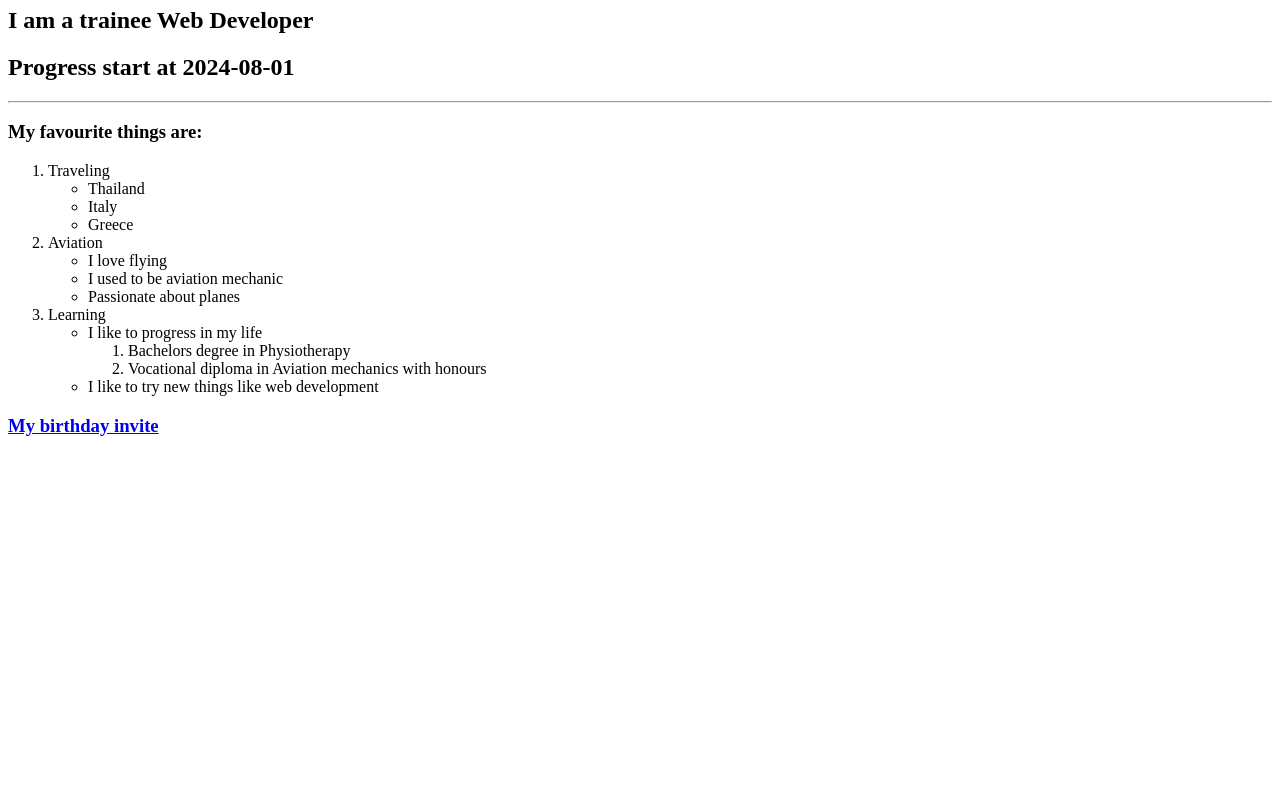
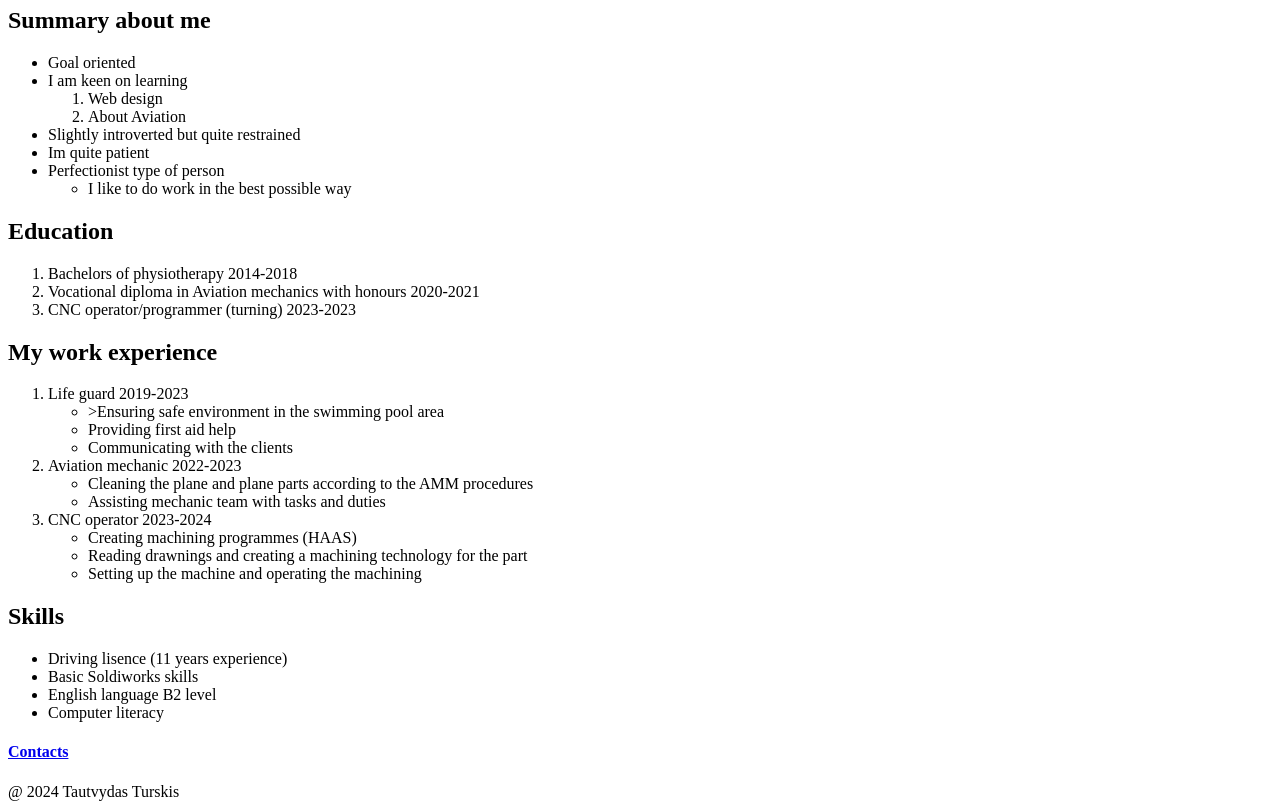
Before and after one commit to Tautviss7/html-portfolio, a plain HTML site: page index.html in a window 1280 px wide. Shown: the part 73-882 px from the top of the page. Before the commit the page ends 800 px from the top, so only its background shows below. Drawn offline with Linux system fonts and the light colour scheme.

Commit message:
Add files via upload

```diff
--- a/index.html
+++ b/index.html
@@ -1,66 +1,75 @@
-<!-- TODO 1: Create the HTML Boilerplate -->
-
-<!-- TODO 2: Add Your previous projects' HTML into the public folder -->
-
-<!-- TODO 3: Take screenshots of your project previews and add the images to the images folder -->
-
-<!-- TODO 4: Add titles/subtitles etc. -->
-
-<!-- TODO 5: Add a link to the project pages -->
-
-<!-- TODO 6: Add images to show the project previews
-HINT for TODO 6: You can use the height attribute set to 200 to make the image smaller:
-https://developer.mozilla.org/en-US/docs/Web/HTML/Element/img#attr-height -->
-
-<!-- TODO 7: Add the Contact Me and About Me page links -->
-
 <!DOCTYPE html>
 <html lang="en">
 <head>
     <meta charset="UTF-8">
     <meta name="viewport" content="width=device-width, initial-scale=1.0">
-    <title>Tautvydas website</title>
+    <title>My resume</title>
 </head>
 <body>
-    <h1>Tautvyda's Portfolio</h1>
-    <h2>I am a trainee Web Developer</h2>
-    <h2> Progress start at 2024-08-01 </h2>
-<hr />
-<h3>My favourite things are:</h3>
+   <h1>Tautvyda's resume</h1>
+   <h2>Summary about me</h2>
+<ul>
+    <li>Goal oriented</li>
+    <li>I am keen on learning
         <ol>
-    <li>Traveling
+            <li>Web design</li>
+            <li>About Aviation </li>
+        </ol>
+        <li>Slightly introverted but quite restrained</li>
+        <li>Im quite patient</li>
+        <li>Perfectionist type of person
             <ul>
-            <li>Thailand</li>
-            <li>Italy</li>
-            <li>Greece</li>
+                <li>I like to do work in the best possible way</li>
             </ul>
         </li>
-    <li>Aviation
+    </li>
+</ul>
+
+<h2>Education</h2>
+
+<ol>
+    <li>Bachelors of physiotherapy 2014-2018</li>
+    <li>Vocational diploma in Aviation mechanics with honours 2020-2021</li>
+    <li>CNC operator/programmer (turning) 2023-2023</li>
+</ol>
+
+<h2>My work experience</h2>
+    <ol>
+        <li>Life guard 2019-2023
             <ul>
-            <li>I love flying</li>
-            <li>I used to be aviation mechanic</li>
-            <li>Passionate about planes</li>
+                <li>>Ensuring safe environment in the swimming pool area</li>
+                <li>Providing first aid help</li>
+                <li>Communicating with the clients</li>
             </ul>
         </li>
-    <li>Learning
+        <li>Aviation mechanic 2022-2023
             <ul>
-            <li>I like to progress in my life
-                <ol>
-                    <li>Bachelors degree in Physiotherapy</li>
-                    <li>Vocational diploma in Aviation mechanics with honours</li>
-                </ol>
-            <li>I like to try new things like web development</li>
+                <li>Cleaning the plane and plane parts according to the AMM procedures</li>
+                <li>Assisting mechanic team with tasks and duties</li>
+            </ul>
         </li>
+        <li>CNC operator 2023-2024
+            <ul>
+                <li>Creating machining programmes (HAAS)</li>
+                <li>Reading drawnings and creating a machining technology for the part</li>
+                <li>Setting up the machine and operating the machining</li>
             </ul>
         </li>
     </ol>
 
-<h3><a href="./public/birthday-invite.html"> My birthday invite</h3></a>
+<h2>Skills </h2>
+<ul>
+    <li>Driving lisence (11 years experience)</li>
+    <li>Basic Soldiworks skills</li>
+    <li>English language B2 level </li>
+    <li>Computer literacy</li>
+</ul>
 
 
+<h4><a href="./contacts/contacts.html">Contacts</h4></a>
 
-
-
-
+<footer>
+    @ 2024 Tautvydas Turskis
+</footer>
 </body>
 </html>
```
Also changed, not shown: contacts/contacts.html (added, +17 -0 lines). Lines whose indentation alone changed are shown as unchanged.
